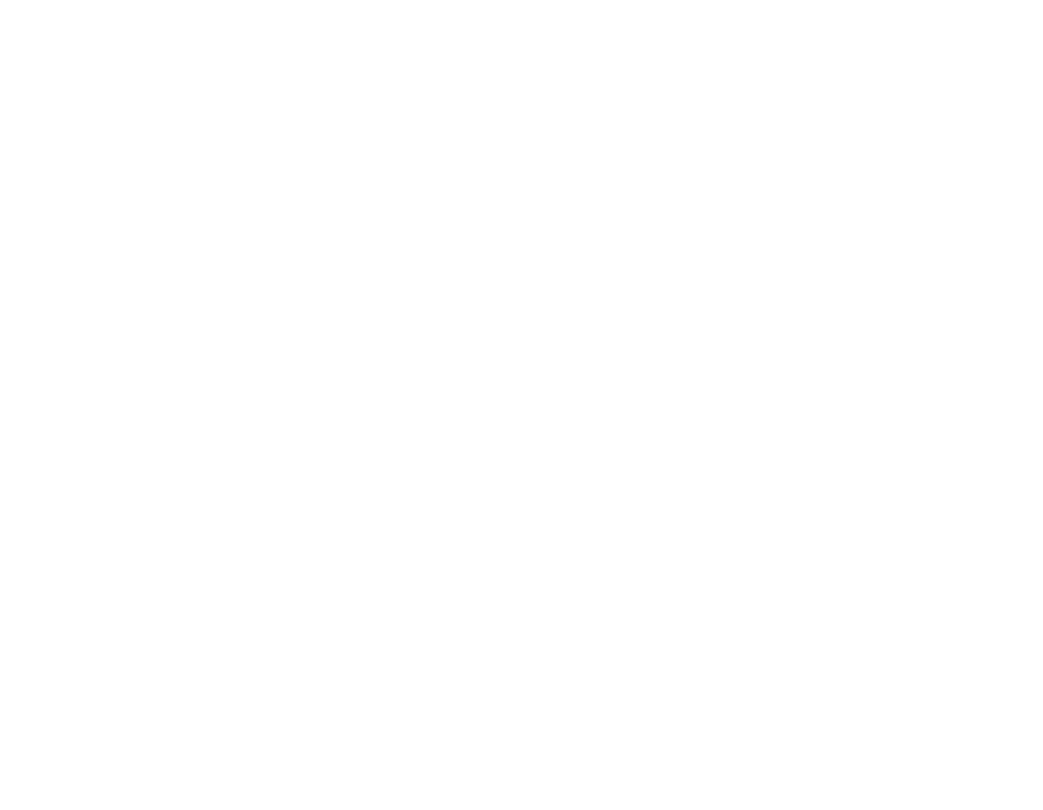
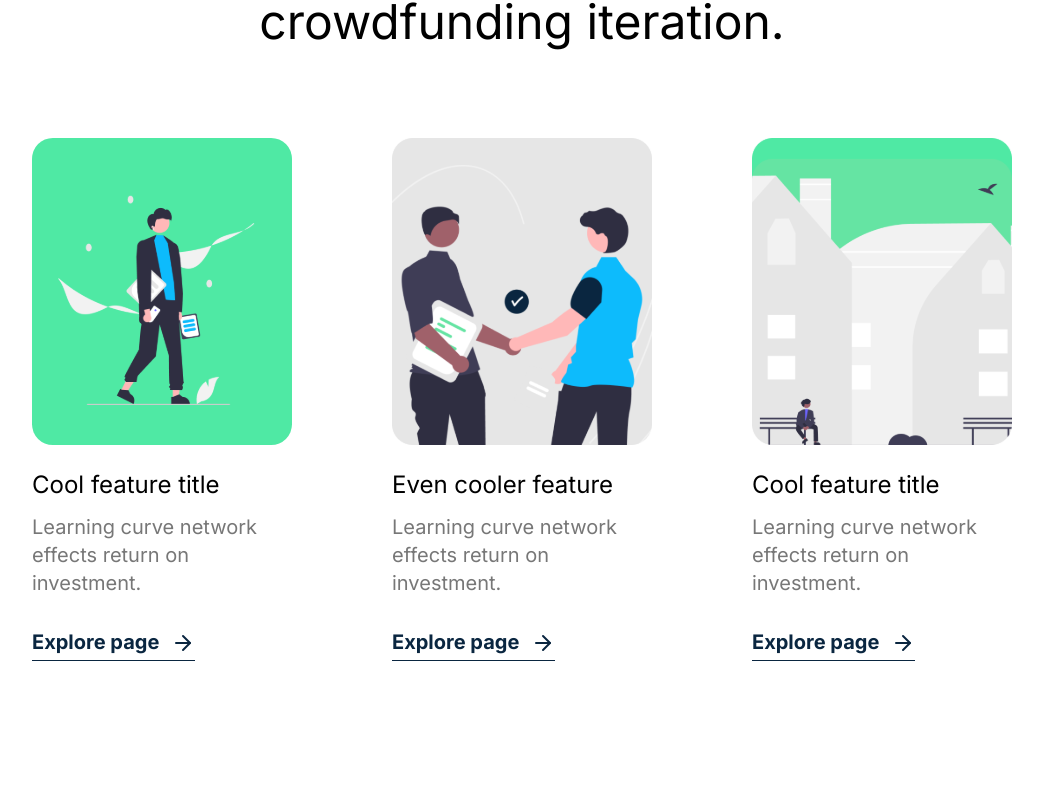
Before and after one commit to layrayson/tonic-fe-design-test, a Next.js app: page / in a window 1280 px wide. Shown: the part 1010-1820 px from the top of the page, without its empty margins (118-1161 px from the left). Before the commit the page ends 800 px from the top, so only its background shows below. Built offline with nearby package versions, Linux system fonts and the light colour scheme.

Commit message:
FEAT: our services

```diff
--- a/src/app/page.tsx
+++ b/src/app/page.tsx
@@ -1,10 +1,20 @@
+import ConnectOurCustomersOne from "@/components/home/ConnectOurCustomersOne";
+import ConnectOurCustomersTwo from "@/components/home/ConnectOurCustomersTwo";
+import EnterpriseTemplate from "@/components/home/EnterpriseTemplate";
 import HeroSection from "@/components/home/HeroSection";
+import OurServices from "@/components/home/OurServices";
 import NavBar from "@/components/shared/NavBar";
 
 const HomePage = () => {
   return (
     <div>
       <HeroSection />
+      <div className="max-w-1400px mx-auto px-100px">
+        <OurServices />
+        <ConnectOurCustomersOne />
+        <ConnectOurCustomersTwo />
+      </div>
+      <EnterpriseTemplate />
     </div>
   );
 };
--- a/src/components/home/HeroSection.tsx
+++ b/src/components/home/HeroSection.tsx
@@ -4,7 +4,8 @@
 
 const HeroSection = () => {
   return (
-    <section className="h-screen bg-dark-blue bg-hero-arc bg-no-repeat bg-right-top px-100px pt-14 pb-16 flex flex-col justify-between">
+    <div className="bg-dark-blue bg-hero-arc bg-no-repeat bg-right-top">
+      <section className="h-screen max-w-1400px mx-auto px-100px pt-14 pb-16 flex flex-col justify-between">
         <NavBar />
         <div className="flex items-center justify-between mb-14">
           <div className="flex-none gap-x-10">
@@ -88,6 +89,7 @@
           </div>
         </div>
       </section>
+    </div>
   );
 };
 
--- a/src/components/home/OurServices.tsx
+++ b/src/components/home/OurServices.tsx
@@ -0,0 +1,111 @@
+import Image from "next/image";
+import Link from "next/link";
+
+const OurServices = () => {
+  return (
+    <div className="mt-84px px-50px">
+      <div className="mb-3">
+        <p className="text-gray text-xl text-center">Our Services</p>
+      </div>
+      <div>
+        <h1 className="text-5xl leading-72 text-center mb-20">
+          Handshake infographic mass market <br /> crowdfunding iteration.
+        </h1>
+      </div>
+      <div className="grid grid-cols-3 gap-x-100px">
+        <div>
+          <div className="mb-6">
+            <Image
+              src="/assets/images/cool_feature_title.svg"
+              className="w-full"
+              width={493}
+              height={253}
+              alt="cooler"
+            />
+          </div>
+          <div className="mb-3">
+            <h5 className=" text-2xl">Cool feature title</h5>
+          </div>
+          <div className="mb-7">
+            <p className="text-xl text-gray">
+              Learning curve network effects return on investment.
+            </p>
+          </div>
+          <Link href={"#"} className="w-fit ">
+            <div className="h-9 flex items-center gap-x-3 border-b w-fit text-xl font-bold text-dark-blue">
+              Explore page{" "}
+              <Image
+                src="/assets/icons/arrow_right.svg"
+                width={24}
+                height={24}
+                alt="arrow_right"
+              />
+            </div>
+          </Link>
+        </div>
+        <div>
+          <div className="mb-6">
+            <Image
+              src="/assets/images/even_cooler_feature.svg"
+              className="w-full"
+              width={493}
+              height={253}
+              alt="cooler"
+            />
+          </div>
+          <div className="mb-3">
+            <h5 className=" text-2xl">Even cooler feature </h5>
+          </div>
+          <div className="mb-7">
+            <p className="text-xl text-gray">
+              Learning curve network effects return on investment.
+            </p>
+          </div>
+          <Link href={"#"} className="w-fit ">
+            <div className="h-9 flex items-center gap-x-3 border-b w-fit text-xl font-bold text-dark-blue">
+              Explore page{" "}
+              <Image
+                src="/assets/icons/arrow_right.svg"
+                width={24}
+                height={24}
+                alt="arrow_right"
+              />
+            </div>
+          </Link>
+        </div>
+        <div>
+          <div className="mb-6">
+            <Image
+              src="/assets/images/cool_feature_title_two.svg"
+              className="w-full"
+              width={493}
+              height={253}
+              alt="cool"
+            />
+          </div>
+          <div className="mb-3">
+            <h5 className=" text-2xl">Cool feature title</h5>
+          </div>
+          <div className="mb-7">
+            <p className="text-xl text-gray">
+              Learning curve network effects return on investment.
+            </p>
+          </div>
+          <Link href={"#"} className="w-fit ">
+            <div className="h-9 flex items-center gap-x-3 border-b w-fit text-xl font-bold text-dark-blue">
+              Explore page{" "}
+              <Image
+                src="/assets/icons/arrow_right.svg"
+                width={24}
+                height={24}
+                alt="arrow_right"
+              />
+            </div>
+          </Link>
+        </div>
+      </div>
+    </div>
+  );
+};
+
+export default OurServices;
```
Lines whose indentation alone changed are shown as unchanged.
